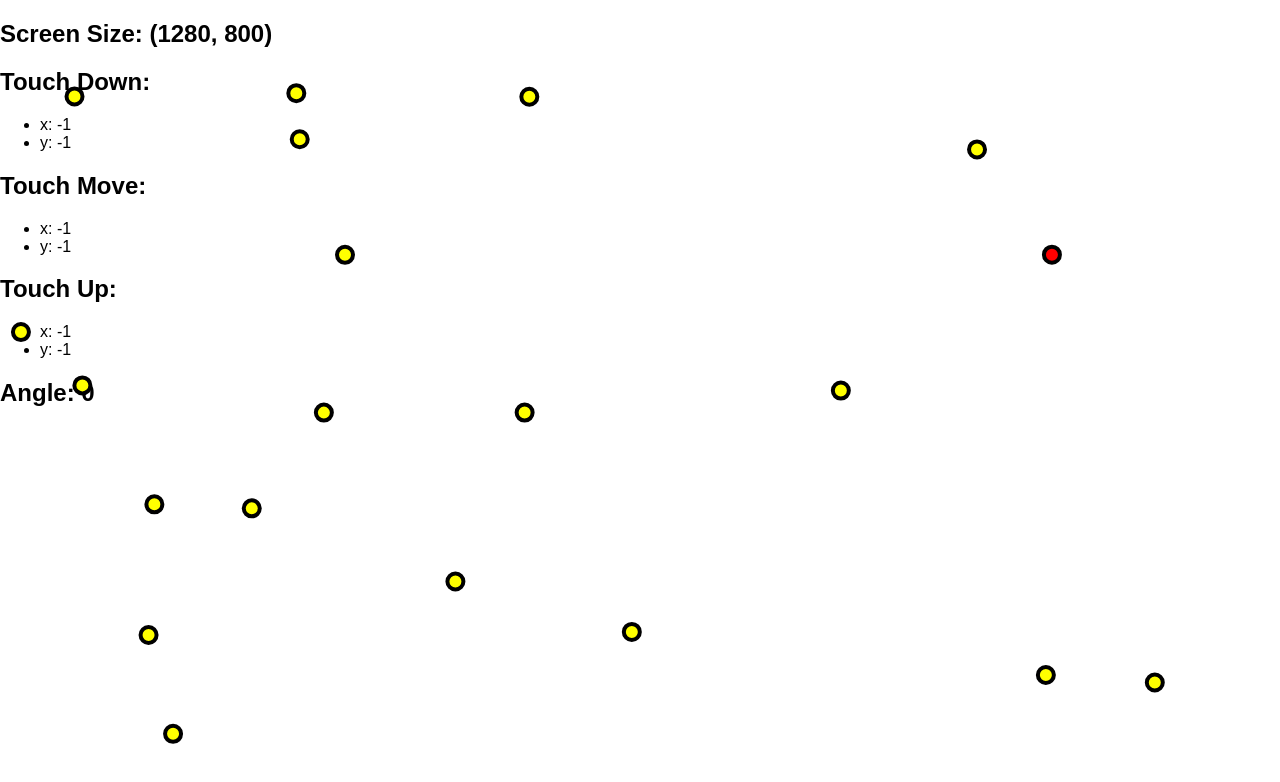
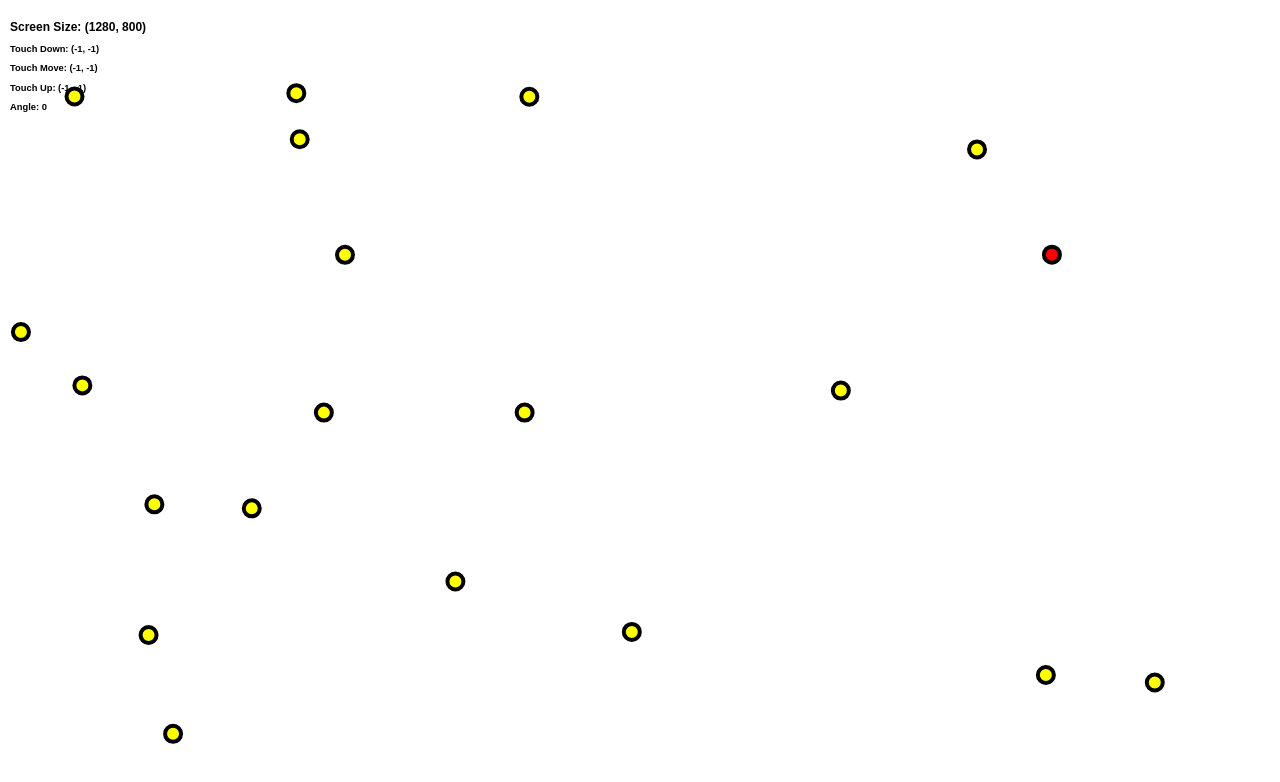
Before and after one commit to jbobrow/theTraveler, a plain HTML site: page index.html in a window 1280 px wide. Drawn offline with Linux system fonts and the light colour scheme.

Commit message:
made debug text smaller

```diff
--- a/css/style.css
+++ b/css/style.css
@@ -1,5 +1,10 @@
 *{
     font-family: sans-serif;
+}
+
+#debug_data {
+  padding: 10px;
+  font-size: .5em;
 }
 
 #touch_space {
--- a/index.html
+++ b/index.html
@@ -12,22 +12,10 @@
     <div id="two"></div>
     <div id="debug_data">
         <h2>Screen Size: (<span id="screen_width">-1</span>, <span id="screen_height">-1</span>)</h2>
-        <h2>Touch Down:</h2>
-        <ul>
-            <li>x: <span id="x_coord_start">-1</span></li>
-            <li>y: <span id="y_coord_start">-1</span></li>
-        </ul>
-        <h2>Touch Move:</h2>
-        <ul>
-            <li>x: <span id="x_coord_move">-1</span></li>
-            <li>y: <span id="y_coord_move">-1</span></li>
-        </ul>
-        <h2>Touch Up:</h2>
-        <ul>
-            <li>x: <span id="x_coord_end">-1</span></li>
-            <li>y: <span id="y_coord_end">-1</span></li>
-        </ul>
-        <h2>Angle: <span id="angle">0</span></h2>
+        <h3>Touch Down: (<span id="x_coord_start">-1</span>, <span id="y_coord_start">-1</span>)</h3>
+        <h3>Touch Move: (<span id="x_coord_move">-1</span>, <span id="y_coord_move">-1</span>)</h3>
+        <h3>Touch Up: (<span id="x_coord_end">-1</span>, <span id="y_coord_end">-1</span>)</h3>
+        <h3>Angle: <span id="angle">0</span></h2>
     </div>
     <script src="libs/jquery.js"></script>
     <script src="libs/two.js"></script>
```
